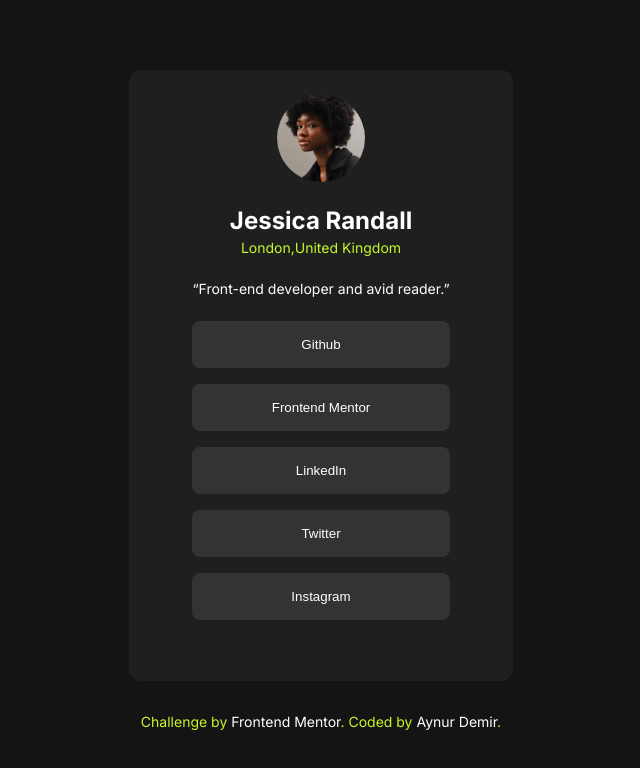
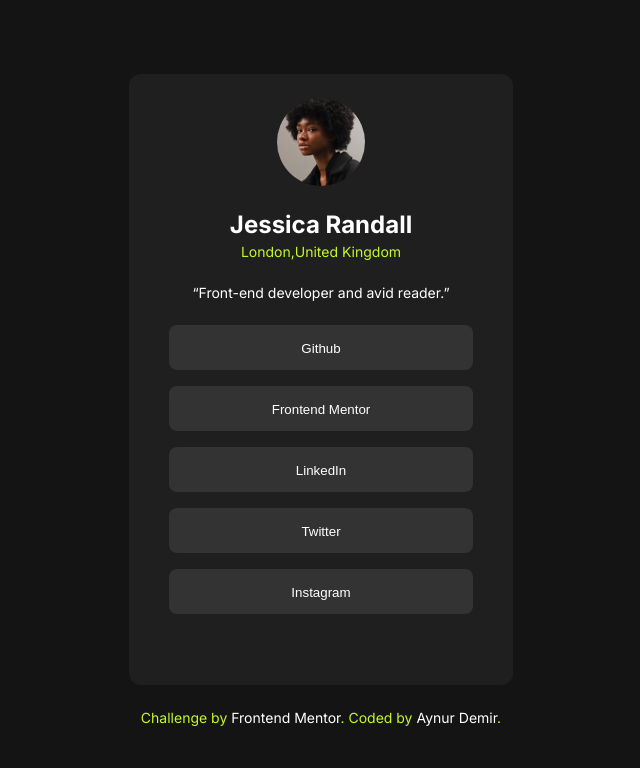
Before and after one commit to Maanlicht91/social-link-profile-main, a plain HTML site: page index.html in a window 1280 px wide. Shown: the whole page, without its empty margins (319-959 px from the left). Drawn offline with Linux system fonts and the light colour scheme.

Commit message:
fixed positions

```diff
--- a/index.html
+++ b/index.html
@@ -15,7 +15,7 @@
     <title>Frontend Mentor | Social links profile</title>
   </head>
   <body>
-    <div class="container">
+    <div role="main" class="container">
       <div class="person">
         <div class="person__pic">
           <img src="/assets/images/avatar-jessica.jpeg" alt="profile" />
@@ -24,7 +24,9 @@
           <h1 class="person__name">Jessica Randall</h1>
           <p class="person__location">London,United Kingdom</p>
         </div>
-        <q class="person__occupation">Front-end developer and avid reader.</q>
+        <div class="person__occupation">
+          <q>Front-end developer and avid reader.</q>
+        </div>
         <div class="person__contacts-container">
           <button class="person__contacts person__contacts--github">
             Github
--- a/styles.css
+++ b/styles.css
@@ -32,6 +32,7 @@ body {
   width: 24rem;
   height: 38.188rem;
   border-radius: 12px;
+  margin-bottom: 1.5rem;
 }
 
 .person {
@@ -68,6 +69,8 @@ body {
       align-self: stretch;
       border-radius: 8px;
       padding: 1rem;
+      width: 19rem;
+      height: 2.813rem;
 
       &:hover {
         background-color: var(--light-green);
@@ -82,6 +85,7 @@ body {
 
   .person__occupation {
     font-weight: 400;
+    text-align: center;
   }
 }
 
@@ -90,7 +94,6 @@ body {
 }
 
 .attribution {
-  margin-top: 2rem;
   color: var(--light-green);
   a {
     color: white;
```
